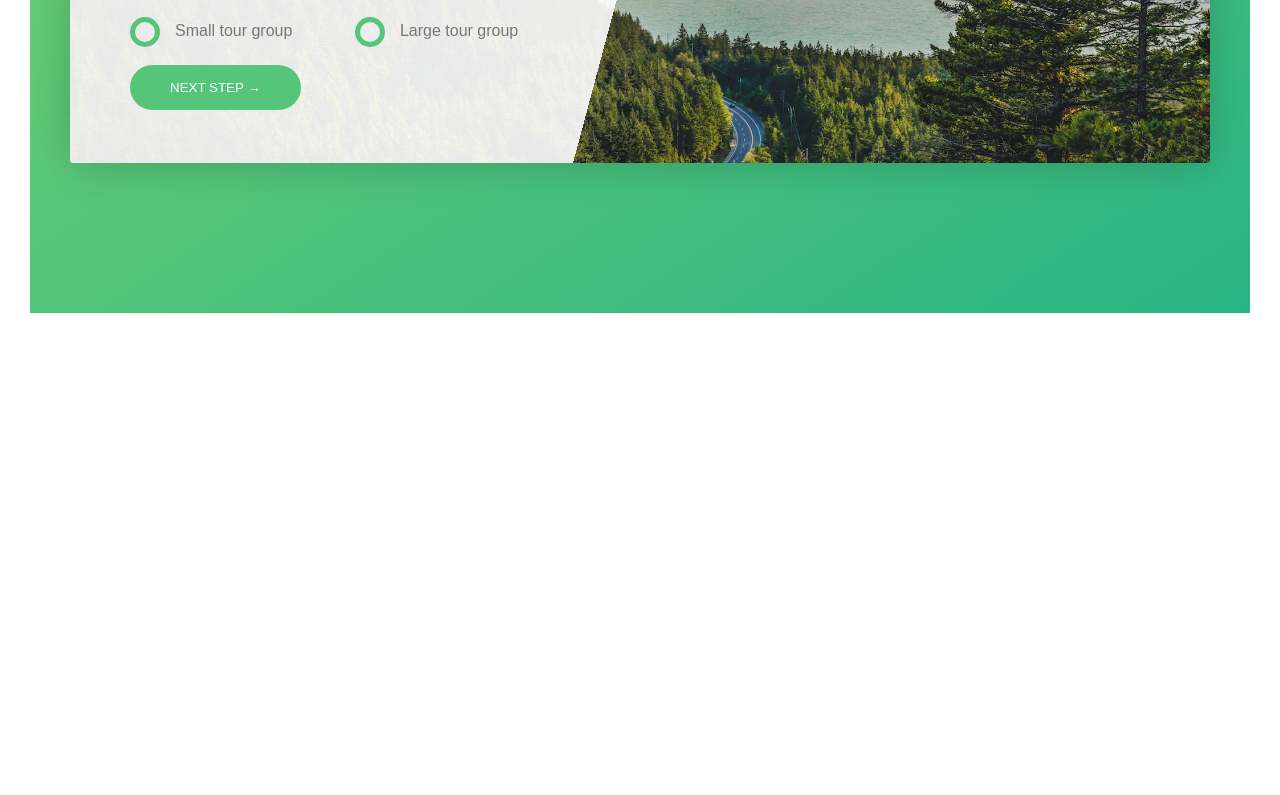
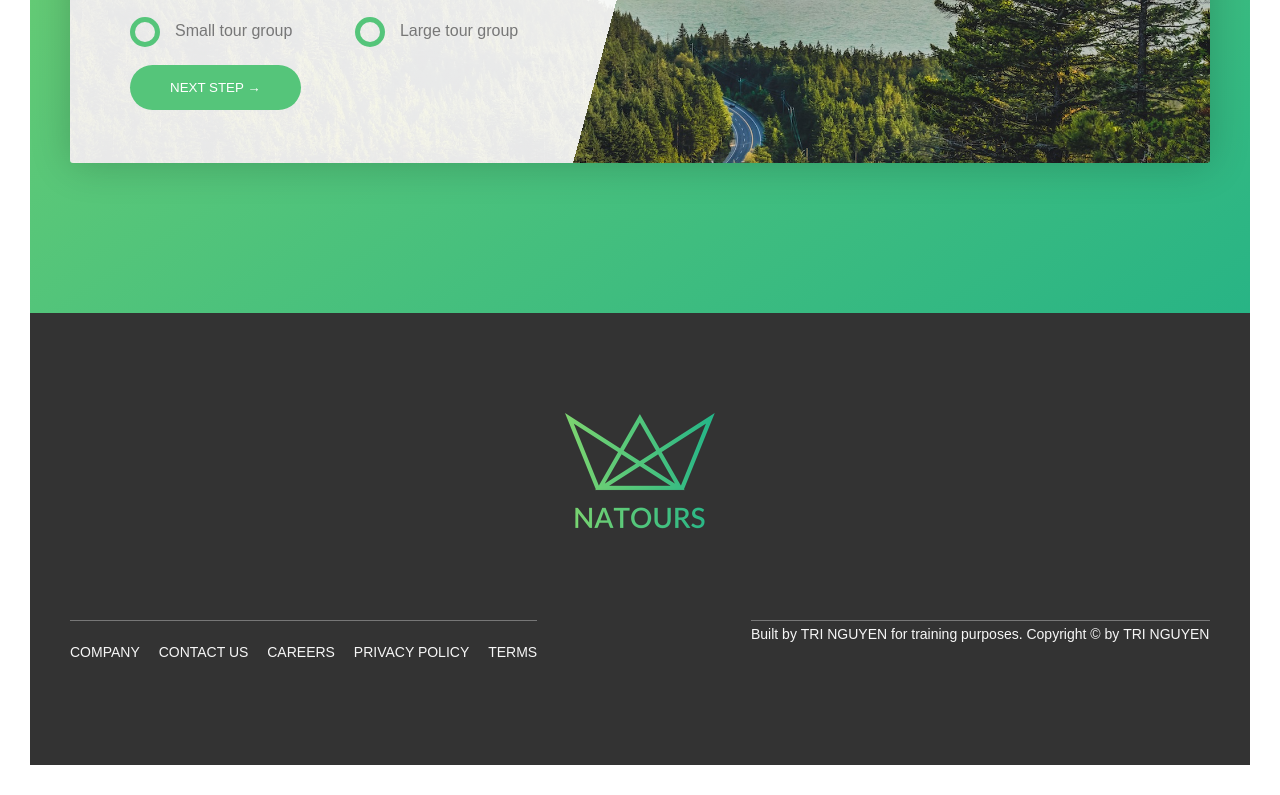
Before and after one commit to AI-LastWish/advanced-scss, a website: page index.html in a window 1280 px wide. Shown: the part 4915-5710 px from the top of the page. Before the commit the page ends 5258 px from the top, so only its background shows below. Drawn offline with Linux system fonts and the light colour scheme.

Commit message:
Section 5 - 48. Building the Footer

```diff
--- a/index.html
+++ b/index.html
@@ -321,6 +321,30 @@
             </div>
         </section>
     </main>
+
+    <footer class="footer">
+        <div class="footer__logo-box">
+            <img src="img/logo-green-2x.png" alt="Full logo" class="footer__logo">
+        </div>
+        <div class="row">
+            <div class="col-1-of-2">
+                <div class="footer__navigation">
+                    <ul class="footer__list">
+                        <li class="footer__item"><a href="#" class="footer__link">Company</a></li>
+                        <li class="footer__item"><a href="#" class="footer__link">Contact us</a></li>
+                        <li class="footer__item"><a href="#" class="footer__link">Careers</a></li>
+                        <li class="footer__item"><a href="#" class="footer__link">Privacy policy</a></li>
+                        <li class="footer__item"><a href="#" class="footer__link">Terms</a></li>
+                    </ul>
+                </div>
+            </div>
+            <div class="col-1-of-2">
+                <p class="footer__copyright">
+                    Built by <a href="#" class="footer__link">Tri Nguyen</a> for training purposes. Copyright &copy; by <a href="#" class="footer__link">Tri Nguyen</a>
+                </p>
+            </div>
+        </div>
+    </footer>
 </body>
 
 </html>
--- a/sass/abstracts/_variables.scss
+++ b/sass/abstracts/_variables.scss
@@ -14,6 +14,7 @@ $color-grey-light-2: #eee;
 
 $color-grey-dark: #777;
 $color-grey-dark-2: #999;
+$color-grey-dark-3: #333;
 
 $color-white: #fff;
 $color-black: #000;
--- /dev/null
+++ b/sass/layouts/_footer.scss
@@ -0,0 +1,61 @@
+.footer {
+    background-color: $color-grey-dark-3;
+    padding: 10rem 0;
+    font-size: 1.4rem;
+    color: $color-grey-light-1;
+
+    &__logo-box {
+        text-align: center;
+        margin-bottom: 8rem;
+    }
+
+    &__logo {
+        width: 15rem;
+        height: auto;
+    }
+
+    &__navigation {
+        border-top: 0.1rem solid $color-grey-dark;
+        padding-top: 2rem;
+        display: inline-block;
+    }
+
+    &__list {
+        list-style: none;
+    }
+
+    &__item {
+        display: inline-block;
+
+        &:not(:last-child) {
+            margin-right: 1.5rem;
+        }
+    }
+
+    &__link {
+        &:link,
+        &:visited {
+            color: $color-grey-light-1;
+            background-color: $color-grey-dark-3;
+            text-decoration: none;
+            text-transform: uppercase;
+            display: inline-block;
+            transition: all 0.2s;
+        }
+
+        &:hover,
+        &:active {
+            color: $color-primary;
+            box-shadow: 0 1rem 2rem rgba($color: $color-black, $alpha: 0.4);
+            transform: rotate(5deg) scale(1.3);
+        }
+    }
+
+    &__copyright {
+        color: inherit;
+        border-top: 0.1rem solid $color-grey-dark;
+        padding-top: 0.2rem;
+        width: 85%;
+        float: right;
+    }
+}
--- a/sass/main.scss
+++ b/sass/main.scss
@@ -17,5 +17,6 @@
 
 @import "./layouts/grid";
 @import "./layouts/header";
+@import "./layouts/footer";
 
 @import "./pages/home";
```
Also changed, not shown: css/style.css.
